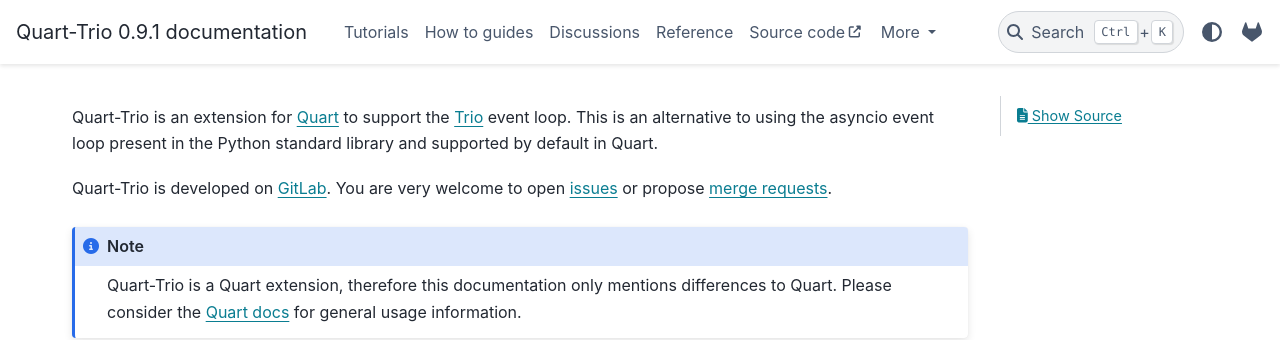
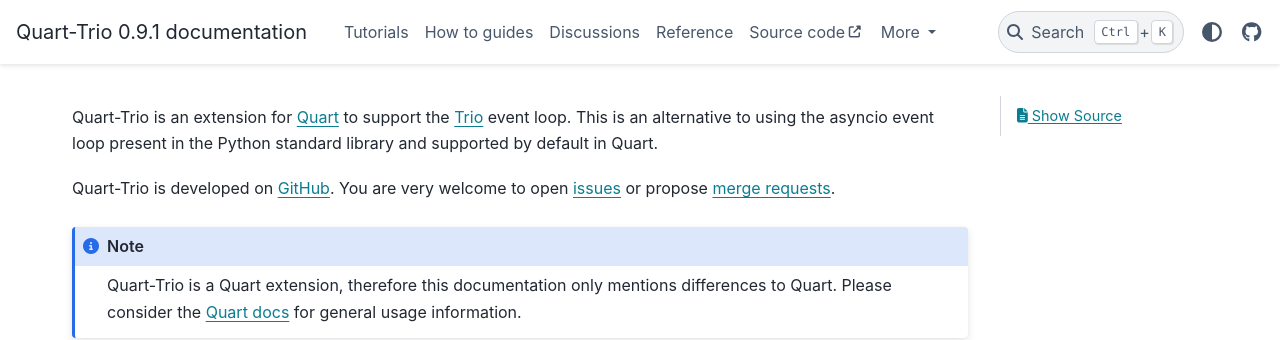
Before and after one commit to pgjones/quart-trio, a Sphinx documentation site: the page built from docs/index.rst, in a window 1280 px wide and 921 px high. Shown: the top 340 px of the window. Built offline with Sphinx 7.4.7 and the PyData theme 0.15.4, drawn with Linux system fonts in a browser that asks for light colours; pages that are not in the unit, such as notebooks, are missing from menus.

Commit message:
Switch to github rather than gitlab
GitHub has a better pricing model and is more popular for OSS, hence
the move.

```diff
--- a/docs/conf.py
+++ b/docs/conf.py
@@ -48,14 +48,14 @@
 
 html_theme_options = {
     "external_links": [
-        {"name": "Source code", "url": "https://gitlab.com/pgjones/quart-trio"},
-        {"name": "Issues", "url": "https://gitlab.com/pgjones/quart-trio/issues"},
+        {"name": "Source code", "url": "https://github.com/pgjones/quart-trio"},
+        {"name": "Issues", "url": "https://github.com/pgjones/quart-trio/issues"},
     ],
     "icon_links": [
         {
-            "name": "GitLab",
-            "url": "https://gitlab.com/pgjones/quart-trio",
-            "icon": "fab fa-gitlab",
+            "name": "Github",
+            "url": "https://github.com/pgjones/quart-trio",
+            "icon": "fab fa-github",
         },
     ],
 }
--- a/docs/index.rst
+++ b/docs/index.rst
@@ -8,11 +8,11 @@
 using the asyncio event loop present in the Python standard library
 and supported by default in Quart.
 
-Quart-Trio is developed on `GitLab
-<https://gitlab.com/pgjones/quart-trio>`_. You are very welcome to
-open `issues <https://gitlab.com/pgjones/quart-trio/issues>`_ or
+Quart-Trio is developed on `GitHub
+<https://github.com/pgjones/quart-trio>`_. You are very welcome to
+open `issues <https://github.com/pgjones/quart-trio/issues>`_ or
 propose `merge requests
-<https://gitlab.com/pgjones/quart-trio/merge_requests>`_.
+<https://github.com/pgjones/quart-trio/merge_requests>`_.
 
 .. note::
 
--- a/pyproject.toml
+++ b/pyproject.toml
@@ -21,7 +21,7 @@
 include = ["src/quart_trio/py.typed"]
 license = "MIT"
 readme = "README.rst"
-repository = "https://gitlab.com/pgjones/quart-trio/"
+repository = "https://github.com/pgjones/quart-trio/"
 
 [tool.black]
 line-length = 100
```
Also changed, not shown: README.rst (+12 -12 lines), .gitlab-ci.yml (deleted).
